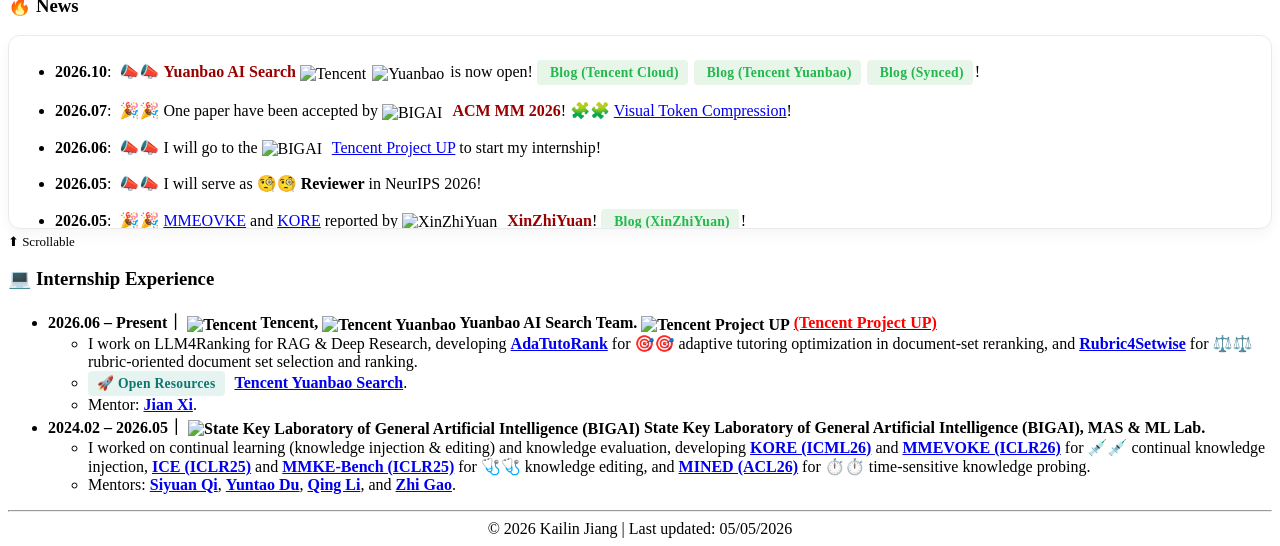
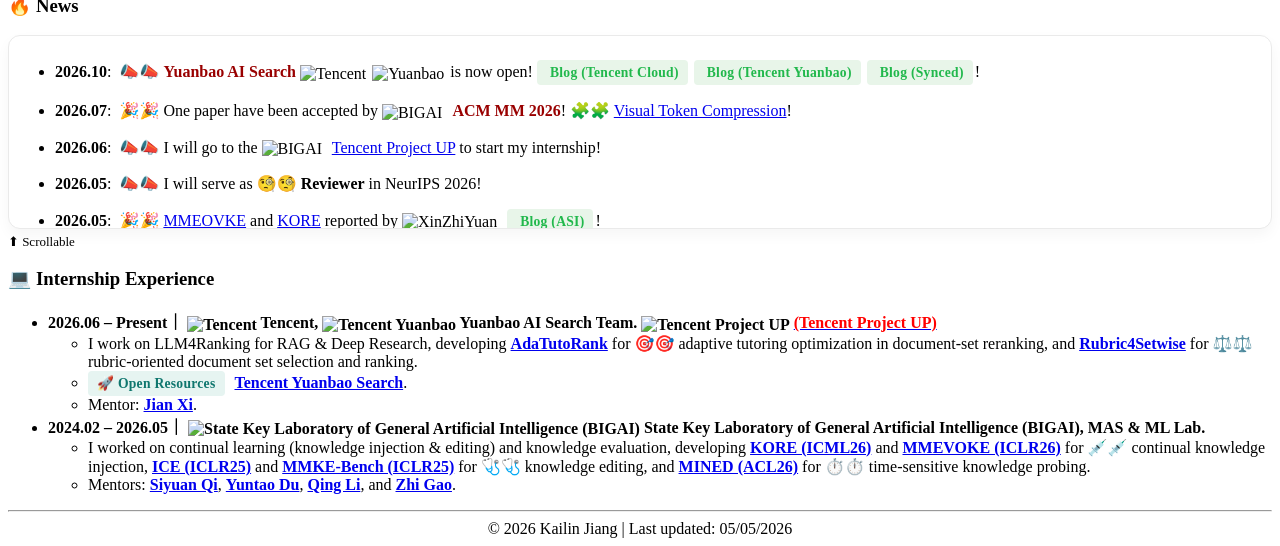
Before and after one commit to kailinjiang/kailinjiang.github.io, a Jekyll site: the page built from _pages/includes/intro.md, in a window 1280 px wide and 900 px high, scrolled down 989 px, cut to the strip 354-900 px from the top of the window. Built offline with Jekyll 4.4.1, drawn with Linux system fonts in a browser that asks for light colours; our own code applies the rules of GitHub Pages for plain Markdown files.

Commit message:
Update ASI news label
Co-authored-by: Cursor <cursoragent@cursor.com>

```diff
--- a/_data/news.yml
+++ b/_data/news.yml
@@ -8,7 +8,7 @@
 - line: |-
     **2026.05**: &nbsp;📣📣 I will serve as 🧐🧐 **Reviewer** in NeurIPS 2026!
 - line: |-
-    **2026.05**: &nbsp;🎉🎉 <a href='https://arxiv.org/abs/2505.24449'>MMEOVKE</a> and <a href='https://arxiv.org/pdf/2510.19316'>KORE</a> reported by <img src="./images/media/xinzhiyuan.jpg" alt="XinZhiYuan" style="height:28px; vertical-align:middle; margin-right:6px;"> <strong style="color: #990000;">XinZhiYuan</strong>! <a href='https://mp.weixin.qq.com/s/eMw6nBmdVdKw9KGmJJJ-SQ' target="_blank" rel="noopener noreferrer" class="btn-link btn-blog"><img src="images/icons/WeChat.png" alt="">Blog (XinZhiYuan)</a>!
+    **2026.05**: &nbsp;🎉🎉 <a href='https://arxiv.org/abs/2505.24449'>MMEOVKE</a> and <a href='https://arxiv.org/pdf/2510.19316'>KORE</a> reported by <img src="./images/media/xinzhiyuan.jpg" alt="XinZhiYuan" style="height:28px; vertical-align:middle; margin-right:6px;"> <a href='https://mp.weixin.qq.com/s/eMw6nBmdVdKw9KGmJJJ-SQ' target="_blank" rel="noopener noreferrer" class="btn-link btn-blog"><img src="images/icons/WeChat.png" alt="">Blog (ASI)</a>!
 - line: |-
     **2026.05**: &nbsp;🎉🎉 One paper have been accepted by <img src="./images/logos/conferences/ICML.png" alt="BIGAI" style="height:28px; vertical-align:middle; margin-right:6px;"> <strong style="color: #990000;">ICML 2026</strong>! 💉💉 <a href='https://arxiv.org/pdf/2510.19316'>Knowledge Injection via Knowledge-Oriented Controls</a>!
 - line: |-
```
